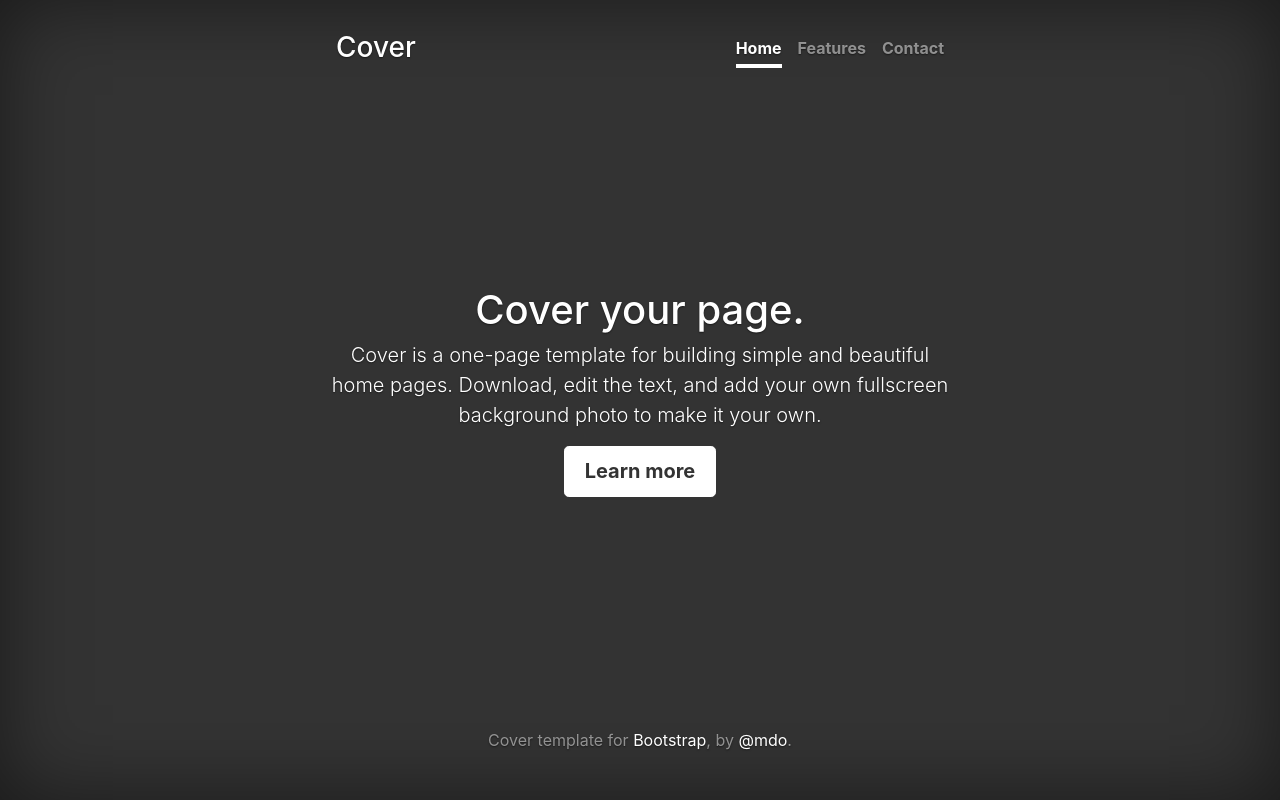
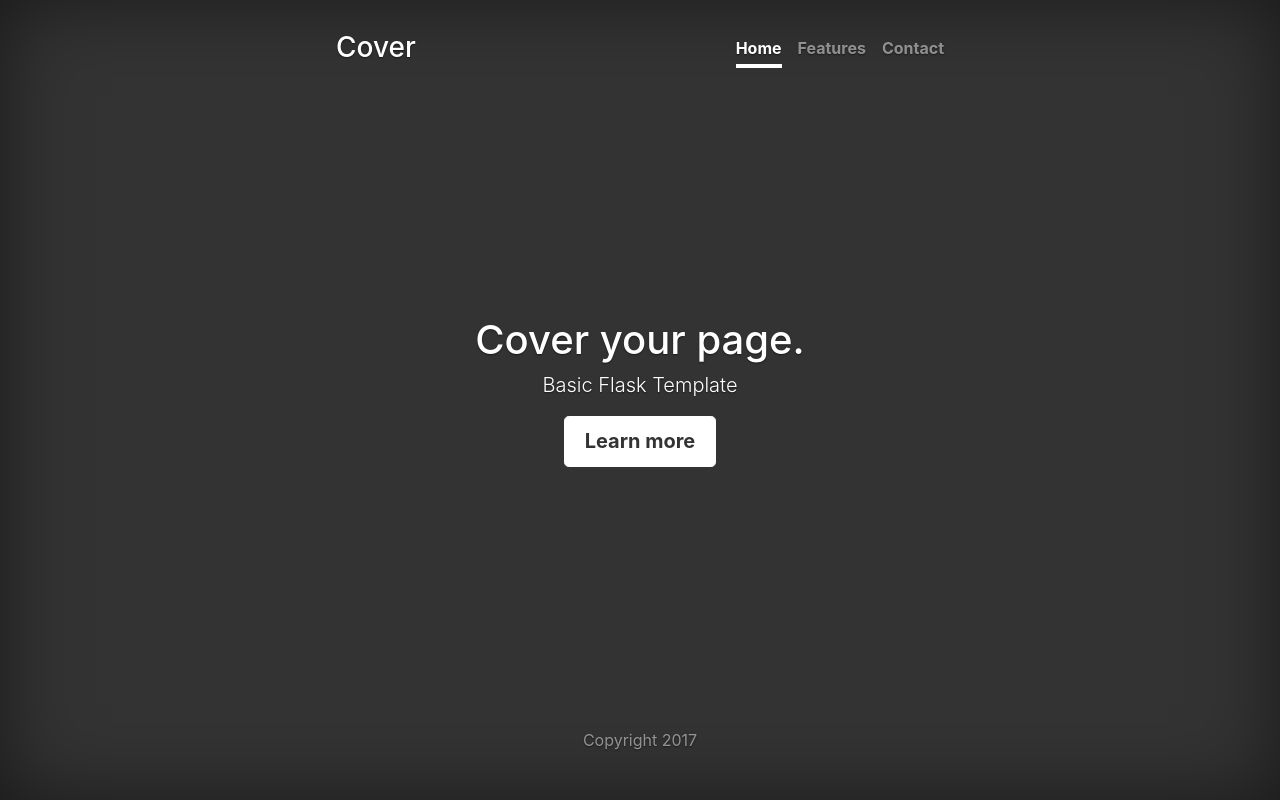
Before and after one commit to kylehines/flaskr2, a Flask app: page / in a window 1280 px wide. Run offline with Flask 2, Linux system fonts and the light colour scheme; some libraries are stand-ins or nearby versions.

Commit message:
small index.html change

```diff
--- a/templates/index.html
+++ b/templates/index.html
@@ -7,7 +7,7 @@
     <meta name="author" content="">
     <link rel="icon" href="https://v4-alpha.getbootstrap.com/favicon.ico">
 
-    <title>Cover Template for Bootstrap</title>
+    <title>Template</title>
 
     <!-- Bootstrap core CSS -->
     <link href="/static/bootstrap.css" rel="stylesheet">
@@ -37,9 +37,7 @@
 
           <div class="inner cover">
             <h1 class="cover-heading">Cover your page.</h1>
-            <p class="lead">Cover is a one-page template for building
-simple and beautiful home pages. Download, edit the text, and add your
-own fullscreen background photo to make it your own.</p>
+            <p class="lead">Basic Flask Template</p>
             <p class="lead">
               <a href="#" class="btn btn-lg btn-secondary">Learn more</a>
             </p>
@@ -47,7 +45,7 @@ own fullscreen background photo to make it your own.</p>
 
           <div class="mastfoot">
             <div class="inner">
-              <p>Cover template for <a href="https://getbootstrap.com/">Bootstrap</a>, by <a href="https://twitter.com/mdo">@mdo</a>.</p>
+              <p>Copyright 2017</p>
             </div>
           </div>
 
@@ -66,6 +64,5 @@ own fullscreen background photo to make it your own.</p>
     <script src="/static/bootstrap.js"></script>
     <!-- IE10 viewport hack for Surface/desktop Windows 8 bug -->
     <script src="/static/ie10-viewport-bug-workaround.js"></script>
-
-
-</body></html>
+  </body>
+</html>
```
